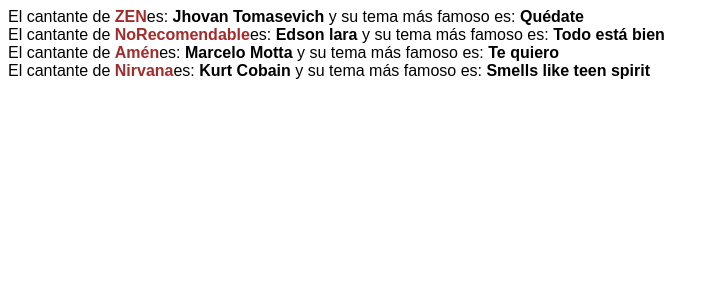
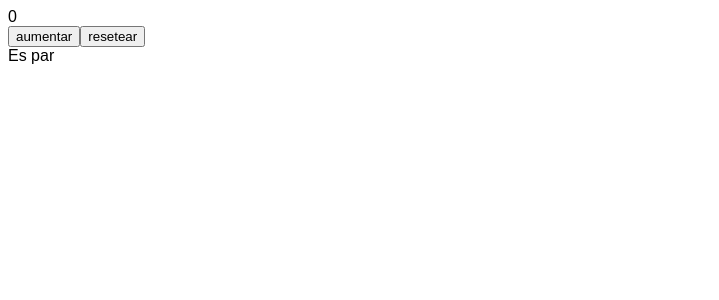
Before and after one commit to KevinHilario/bootcamp, a React (Create React App) app: page / in a window 1280 px wide. Shown: the top 300 px of the page, without its empty margins (0-719 px from the left). Built offline with nearby package versions, Linux system fonts and the light colour scheme.

Commit message:
[modificado] aprendizaje de react: estados y hooks

```diff
--- a/src/App.js
+++ b/src/App.js
@@ -1,3 +1,4 @@
+/* ---------------- CLASE 1 DE REACT
 import './App.css';
 
 function Bandas(props) {
@@ -11,6 +12,7 @@
 }
 
 function App() {
+  // Arrays utilizados para el componente <Bandas />
   const zen = ['ZEN', 'Jhovan Tomasevich', 'Quédate'];
   const nox = ['NoRecomendable', 'Edson lara', 'Todo está bien'];
   const amen = ['Amén', 'Marcelo Motta', 'Te quiero'];
@@ -42,3 +44,37 @@
 }
 
 export default App;
+*/
+
+import './App.css';
+import {useState} from 'react';
+
+function App() {
+  const [contador, setContador] = useState(0);
+  const esPar = contador % 2 === 0;
+  const numeroDiez = contador === 10;
+  const resetearContador = () => {
+    setContador(0);
+  }
+  return (
+    <div>
+      {contador}
+      <br />
+      <button onClick={() => {
+        setContador(contador + 1);
+      }}>
+        aumentar
+      </button>
+      {/* Si vas a llamar a una función, no se pone el () */}
+      <button onClick={resetearContador}>
+        resetear
+      </button>
+      <br />
+      {esPar ? 'Es par' : 'Es impar'}
+      <br />
+      {numeroDiez ? 'Este es el número 10' : ''}
+    </div>
+  );
+}
+
+export default App;
--- a/src/index.js
+++ b/src/index.js
@@ -2,7 +2,6 @@
 import ReactDOM from 'react-dom';
 import App from './App';
 
-ReactDOM.render(
-    <App />,
-    document.getElementById('root')
-);
+const rootElement = document.getElementById('root');
+
+ReactDOM.render(<App />, rootElement);
```
